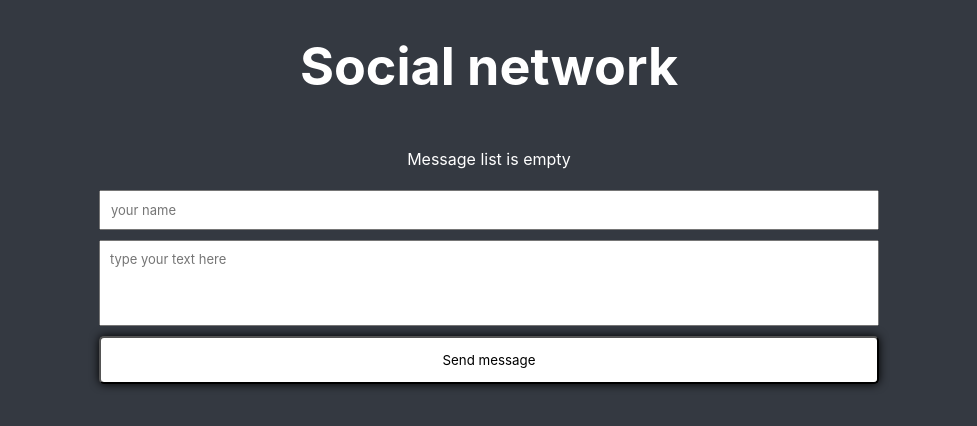
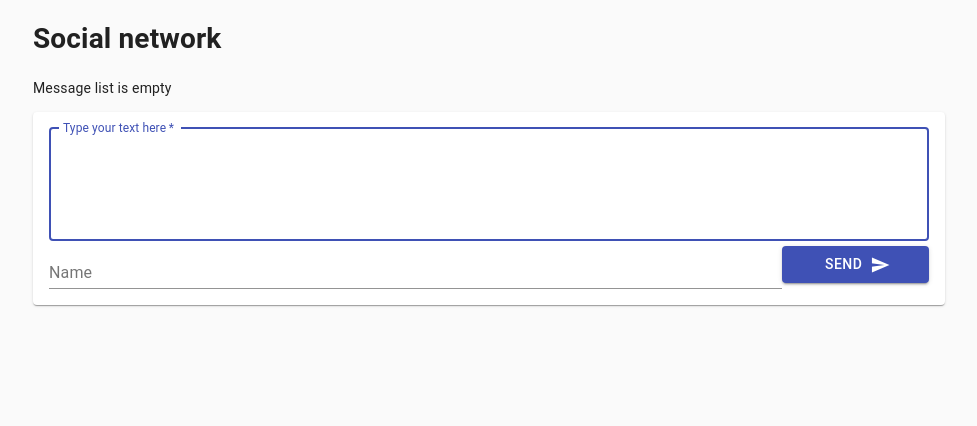
Before and after one commit to Evgenii-K/social_network_react, a React (Create React App) app: page / in a window 1280 px wide. Shown: the top 426 px of the page, without its empty margins (151-1128 px from the left). Built offline with nearby package versions, Linux system fonts and the light colour scheme.

Commit message:
install and added matetial ui

```diff
--- a/package.json
+++ b/package.json
@@ -3,6 +3,8 @@
   "version": "0.1.0",
   "private": true,
   "dependencies": {
+    "@material-ui/core": "^4.12.1",
+    "@material-ui/icons": "^4.11.2",
     "@testing-library/jest-dom": "^5.11.4",
     "@testing-library/react": "^11.1.0",
     "@testing-library/user-event": "^12.1.10",
--- a/public/index.html
+++ b/public/index.html
@@ -3,7 +3,11 @@
   <head>
     <meta charset="utf-8" />
     <link rel="icon" href="%PUBLIC_URL%/favicon.ico" />
-    <meta name="viewport" content="width=device-width, initial-scale=1" />
+    <link rel="stylesheet" href="https://fonts.googleapis.com/icon?family=Material+Icons" />
+    <meta
+      name="viewport"
+      content="minimum-scale=1, initial-scale=1, width=device-width"
+    />
     <meta name="theme-color" content="#000000" />
     <meta
       name="description"
--- a/src/App.js
+++ b/src/App.js
@@ -1,19 +1,18 @@
 import React, { useState, useEffect } from 'react';
-import './App.css';
+import CssBaseline from '@material-ui/core/CssBaseline';
+import Container from '@material-ui/core/Container';
 import MessageList from './components/MessageList/MessageList'
 import AppHeader from './components/App-header/App-header'
 import PostForm from './components/PostForm/PostForm'
 
 function App() {
+
   const [messageList, setMessageList] = useState([])
 
   function onAddMessage (value) {
-    if (!value.author) {
-      value.author = 'anonymous'
-    }
-    setMessageList(messageList.concat([{
+    setMessageList([...messageList, {
       id: Date.now(), ...value
-    }]))
+    }])
   }
 
   useEffect(() => {
@@ -21,23 +20,24 @@ function App() {
       const lastAuthor = messageList[messageList.length - 1].author
       if (lastAuthor !== 'Bot')
       setTimeout(() => {
-        setMessageList(messageList.concat([{
+        setMessageList([...messageList, {
           id: Date.now(),
           author: 'Bot',
           text: `Answer to ${lastAuthor}: Lorem ipsum dolor sit amet.`
-        }]))
+        }])
       }, 1500)
     }
   }, [messageList])
 
   return (
-    <div className="App">
-      <div className="Content">
+    <React.Fragment>
+      <CssBaseline />
+      <Container maxWidth="md">
         <AppHeader />
-        {messageList.length ? <MessageList messages={messageList}/> : <p className="empty">Message list is empty</p>}
+        {messageList.length ? <MessageList messages={messageList}/> : <p>Message list is empty</p>}
         <PostForm onAdd={onAddMessage} />
-      </div>
-    </div>
+      </Container>
+    </React.Fragment>
   );
 }
 
--- a/src/components/App-header/App-header.js
+++ b/src/components/App-header/App-header.js
@@ -1,4 +1,4 @@
-import './App-header.css'
+// import './App-header.css'
 
 function AppHeader () {
   return (
--- a/src/components/Message/Message.js
+++ b/src/components/Message/Message.js
@@ -1,14 +1,38 @@
 import React from 'react'
-import './Message.css'
+import Grid from '@material-ui/core/Grid';
+import Typography from '@material-ui/core/Typography';
+import Paper from '@material-ui/core/Paper';
+import Avatar from '@material-ui/core/Avatar';
+import { makeStyles } from '@material-ui/core/styles';
+
+const useStyles = makeStyles((theme) => ({
+  paper: {
+    margin: `${theme.spacing(1)}px auto`,
+    padding: theme.spacing(2),
+  }
+}));
 
 function Message({message}) {
+  const classes = useStyles()
   const {text, author} = message
 
   return (
-    <li className="message">
-      <p className="text">{ text }</p>
-      <p className="author">Author: { author }</p>
-    </li>
+    <Paper className={classes.paper}>
+      <Grid container wrap="nowrap" spacing={2}>
+        <Grid item>
+          <Avatar>W</Avatar>
+        </Grid>
+        <Grid item xs={12} sm container spacing={2}>
+          <Grid item xs={12}>
+            <Typography>{ text }</Typography>
+          </Grid>
+          <Grid item xs={12}>
+            <Typography>author: { author }</Typography>
+          </Grid>
+        </Grid>
+
+      </Grid>
+    </Paper>
   );
 }
 
--- a/src/components/MessageList/MessageList.js
+++ b/src/components/MessageList/MessageList.js
@@ -1,14 +1,25 @@
 import React from 'react'
 import Message from '../Message/Message'
-import './MessageList.css'
+import { makeStyles } from '@material-ui/core/styles'
+
+const useStyles = makeStyles((theme) => ({
+  root: {
+    flexGrow: 1,
+    overflow: 'hidden',
+  }
+}));
+
 
 function MessageList ({messages}) {
+
+  const classes = useStyles();
+
   return (
-    <ul className="messageList">
+    <div className={classes.root}>
       {messages.map(message => {
         return <Message message={message} key={message.id}/>
       })}
-    </ul>
+    </div>
   )
 }
 
--- a/src/components/PostForm/PostForm.css
+++ /dev/null
@@ -1,25 +0,0 @@
-.form-send {
-  display: flex;
-  flex-direction: column;
-  margin: 10px;
-}
-
-.form-send__input {
-  margin: 5px 0;
-  padding: 10px;
-  font-size: 13px;
-  line-height: 16px;
-  color: #222222;
-}
-
-.form-send__input--text {
-  resize: none;
-}
-
-.form-send__btn {
-  padding: 14px 16px;
-  margin: 5px 0;
-  box-shadow: 0 0 10px rgba(0,0,0,1);
-  background-color: white;
-  border-radius: 5px;
-}
--- a/src/components/PostForm/PostForm.js
+++ b/src/components/PostForm/PostForm.js
@@ -1,7 +1,25 @@
-import React, {useState} from 'react'
-import './PostForm.scss'
+import React, {useState, useRef} from 'react'
+import { makeStyles } from '@material-ui/core/styles'
+import TextField from '@material-ui/core/TextField'
+import Paper from '@material-ui/core/Paper'
+import Button from '@material-ui/core/Button'
+import Icon from '@material-ui/core/Icon'
+import Grid from '@material-ui/core/Grid'
+
+const useStyles = makeStyles((theme) => ({
+  root: {
+    flexGrow: 1,
+  },
+  paper: {
+    margin: `${theme.spacing(1)}px auto`,
+    padding: theme.spacing(2),
+  }
+}));
 
 function PostForm ({onAdd}) {
+
+  const classes = useStyles()
+
   const [value, setValue] = useState(
     {
       text: '',
@@ -9,17 +27,20 @@ function PostForm ({onAdd}) {
     }
   )
 
+  const inputRef = useRef('')
+
   function sendMessage (event) {
     event.preventDefault()
     if (value.text.trim()) {
       onAdd(value)
-    }
-    setValue(() => {
+      setValue((current) => {
         return {
           text: '',
-        author: ''
+          author: current.author === 'anonymous' ? '' : current.author
         }
       })
+      inputRef.current.focus()
+    }
   }
 
   function onChange (event) {
@@ -33,35 +54,59 @@ function PostForm ({onAdd}) {
   }
 
   return (
+    <Paper className={classes.paper}>
       <form
-      className="form-send"
         onSubmit={sendMessage}
+        className={classes.root}
+        autoComplete="off"
       >
-      <input
+        <div>
+          <TextField
+            autoFocus
+            required
+            name='text'
+            label="Type your text here"
+            fullWidth
+            multiline
+            rows={4}
+            variant="outlined"
+            value={value.text}
+            onChange={onChange}
+            inputRef={inputRef}
+          />
+        </div>
+        <Grid
+          container
+          direction="row"
+          justifyContent="center"
+          alignItems="center"
+        >
+          <Grid item xs={10}>
+            <TextField
+              fullWidth
               type='text'
               name='author'
+              placeholder="Type your name here"
               value={value.author}
               onChange={onChange}
-        placeholder='your name'
-        className="form-send__input form-send__input--name"
+              label='Name'
             />
-      <textarea
-        rows="4"
-        cols="50"
-        type='text'
-        name='text'
-        value={value.text}
-        onChange={onChange}
-        placeholder='type your text here'
-        className="form-send__input form-send__input--text"
-      />
-      <button
+          </Grid>
+          <Grid item xs={2}>
+            <Button
+              fullWidth
               type="submit"
-        className="form-send__btn"
+              variant="contained"
+              color="primary"
+              className={classes.button}
+              endIcon={<Icon>send</Icon>}
             >
-        Send message
-      </button>
+              Send
+            </Button>
+          </Grid>
+        </Grid>
       </form>
+    </Paper>
   )
 }
 
```
Also changed, not shown: 1 other file (tests, documents, lock files or other folders). Lines whose indentation alone changed are shown as unchanged.
